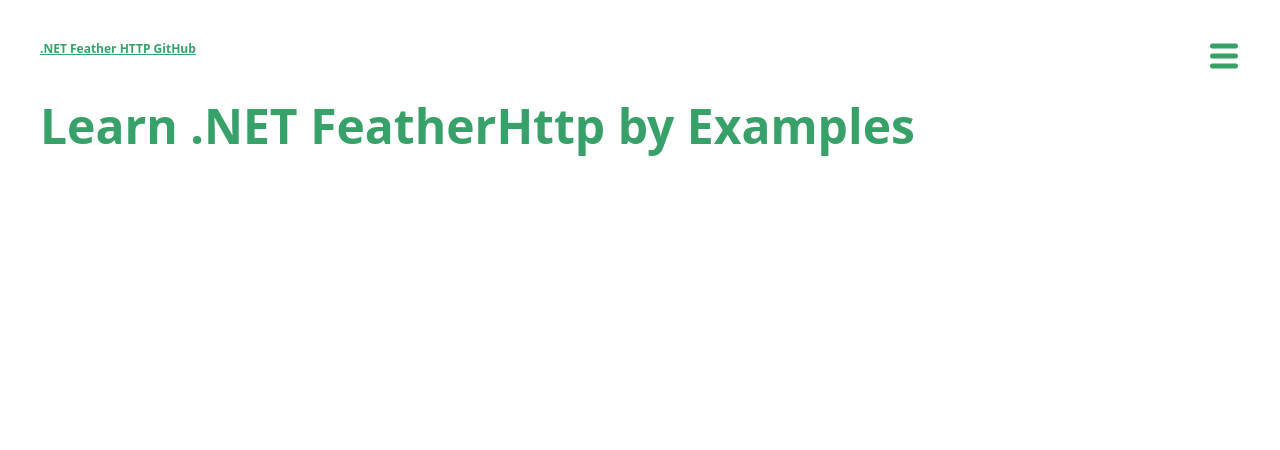
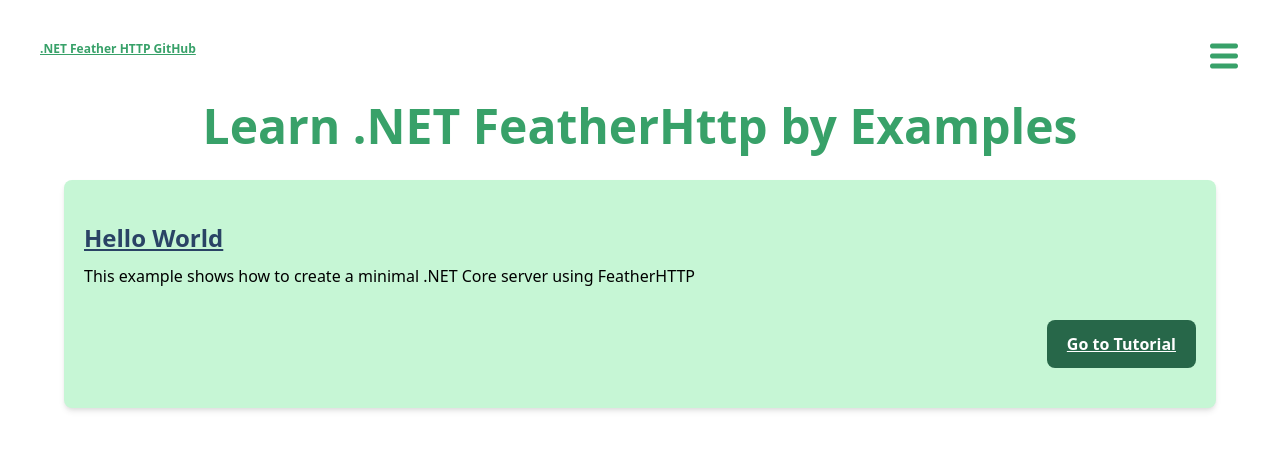
Before and after one commit to RobotOptimist/learn-httpfeather, a Nuxt app: page / in a window 1280 px wide. Shown: the top 450 px of the page. Built offline with nearby package versions, Linux system fonts and the light colour scheme; what tailwindcss-transitions would draw is missing.

Commit message:
created card component

```diff
--- /dev/null
+++ b/components/card.vue
@@ -0,0 +1,11 @@
+<template>
+    <div class="m-6 p-10 pl-5 pr-5 shadow-md bg-green-200 rounded-lg">
+        <h2 class="text-2xl font-semibold rounded-lg text-blue-900">
+            <a class="underline" href="#">Hello World</a>
+        </h2>
+        <p class="mt-2">This example shows how to create a minimal .NET Core server using FeatherHTTP</p>
+        <div class="mt-8 flex justify-end">
+            <a class="underline p-3 pr-5 pl-5 bg-green-800 text-white font-bold rounded-lg" href="#">Go to Tutorial</a>
+        </div>
+    </div>
+</template>
--- a/components/siteNav.vue
+++ b/components/siteNav.vue
@@ -8,7 +8,7 @@
           </svg>
         </button>
       </div>
-      <ul :class="{ 'max-h-none': isHidden, 'p-2 border-gray-700 border max-h-full transition-max-height': !isHidden }" class="absolute leading-loose mt-1 rounded-lg font-bold bg-green-500 text-white w-4/5 transition-250 overflow-y-hidden">
+      <ul :class="{ 'max-h-none': isHidden, 'p-2 max-h-full transition-max-height': !isHidden }" class="absolute leading-loose mt-1 rounded-lg font-bold bg-green-500 text-white w-4/5 transition-250 overflow-y-hidden">
         <li><a href="#">Hello World</a></li>
         <li><a href="#">MVC</a></li>
         <li><a href="#">Razor Page</a></li>
--- a/pages/index.vue
+++ b/pages/index.vue
@@ -1,11 +1,17 @@
 <template>
   <div class="p-10 pt-0">
-    <h1 class="mt-6 text-5xl text-green-600 font-semibold leading-tight">Learn .NET FeatherHttp by Examples</h1>
+    <h1 class="mt-6 text-5xl text-green-600 font-semibold leading-tight text-center">Learn .NET FeatherHttp by Examples</h1>
+    <div>
+      <card></card>
+    </div>
   </div>
 </template>
 
 <script>
+import card from '../components/card'
 export default {
-
+  components: {
+    card
+  }
 }
 </script>
```
Also changed, not shown: pages/examples/hello-world.vue (added).
